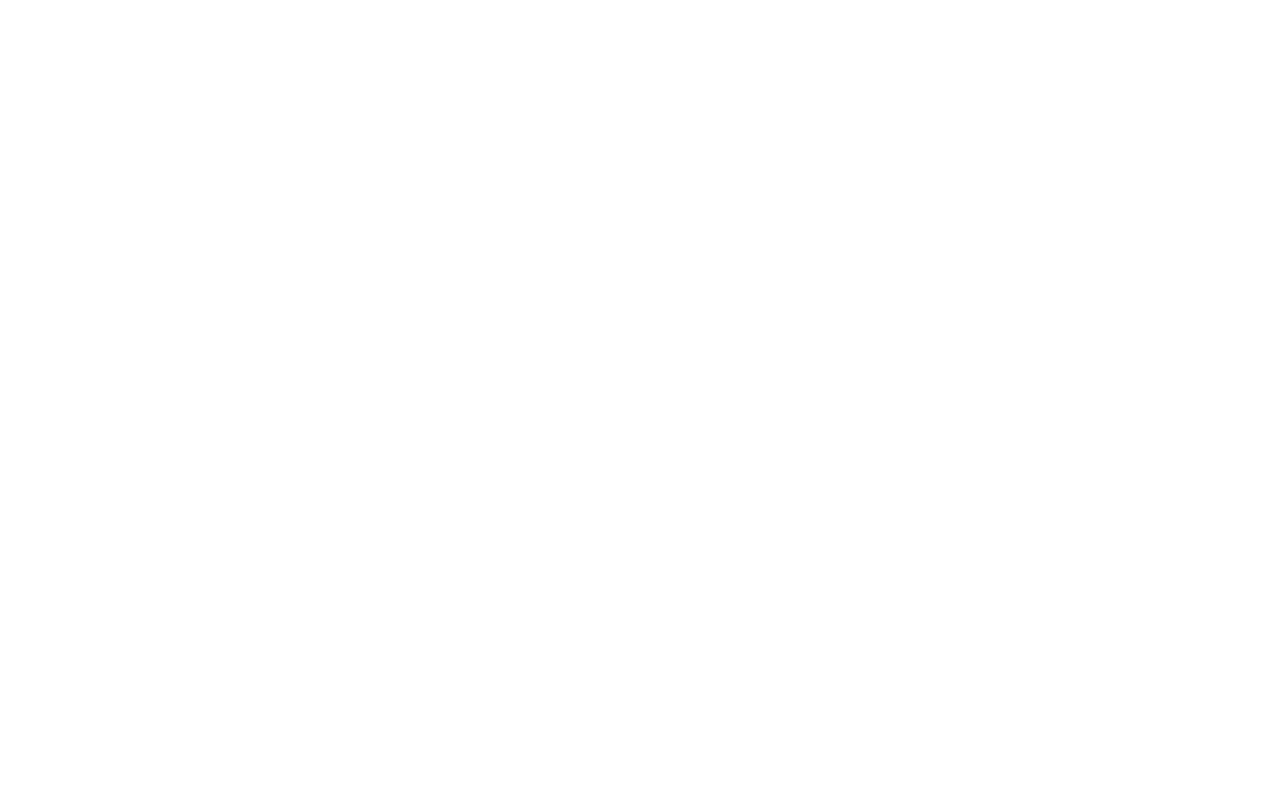
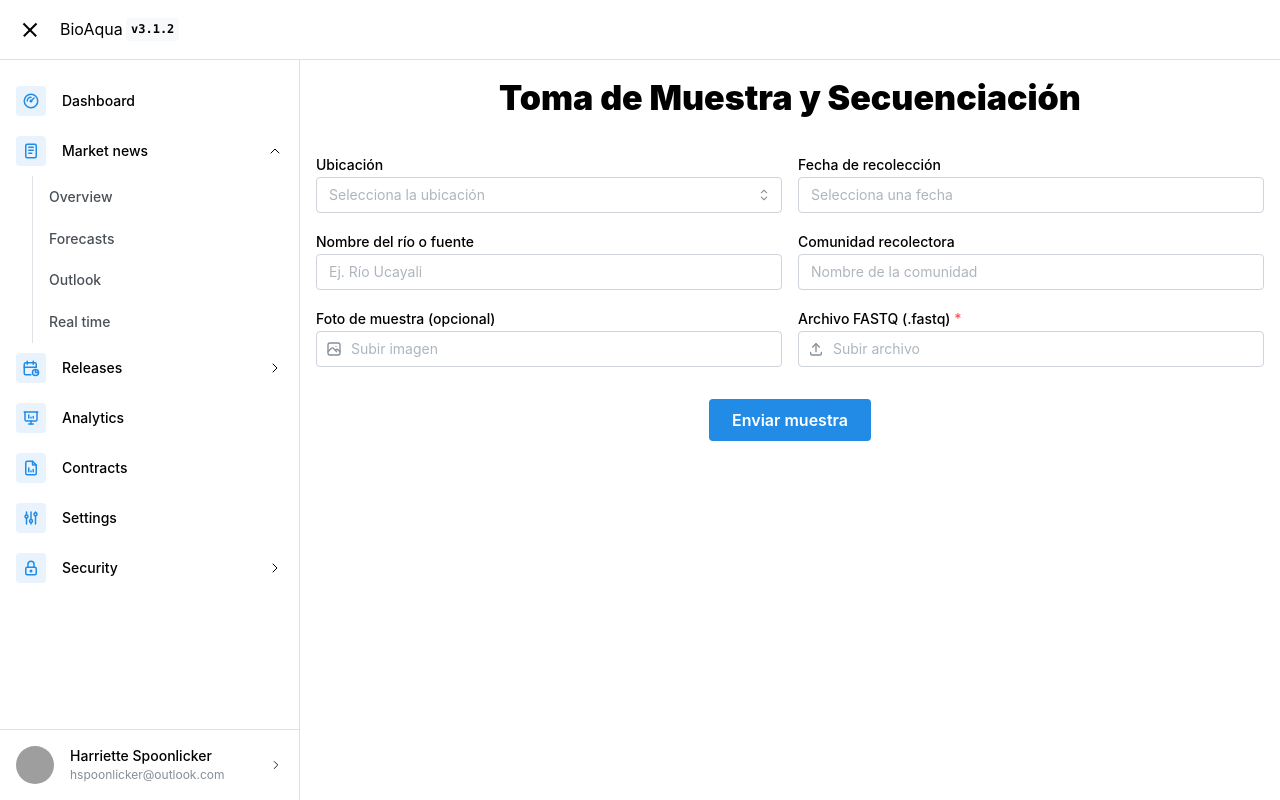
Before and after one commit to Julianqll/BioAqua, a React (Vite) app: page /dashboard/samples in a window 1280 px wide. Before the commit this address had no page. Built offline with nearby package versions, Linux system fonts and the light colour scheme; grey boxes are pictures that could not be loaded; the HTML template or start-up script is replaced by a standard one.

Commit message:
feat: samples page added

```diff
--- a/package.json
+++ b/package.json
@@ -11,9 +11,13 @@
   },
   "dependencies": {
     "@mantine/core": "^8.1.1",
+    "@mantine/dates": "^8.1.1",
+    "@mantine/dropzone": "^8.1.1",
+    "@mantine/form": "^8.1.1",
     "@mantine/hooks": "^8.1.1",
     "@mantine/notifications": "^8.1.1",
     "@tabler/icons-react": "^3.34.0",
+    "dayjs": "^1.11.13",
     "react": "^19.1.0",
     "react-dom": "^19.1.0",
     "react-router-dom": "^7.6.2"
--- a/src/App.tsx
+++ b/src/App.tsx
@@ -1,4 +1,5 @@
 import "@mantine/core/styles.css";
+import '@mantine/dates/styles.css';
 import '@mantine/notifications/styles.css';
 import { MantineProvider } from "@mantine/core";
 import { theme } from "./theme";
@@ -7,6 +8,7 @@
 import { HomePage } from "./pages/HomePage";
 import { LoginPage } from "./pages/LoginPage";
 import DashboardLayout from "./pages/DashboardLayout";
+import { SamplesPage } from "./pages/SamplesPage";
 
 function App() {
   return (
@@ -17,6 +19,7 @@
           <Route path="/" element={<HomePage/>}/>
           <Route path="/login" element={<LoginPage/>}/>
           <Route path="/dashboard" element={<DashboardLayout />}>
+            <Route path="samples" element={<SamplesPage />} />
           </Route>
         </Routes>
       </MantineProvider>
--- /dev/null
+++ b/src/components/SimpleForm/SimpleForm.tsx
@@ -0,0 +1,104 @@
+import {
+  Button,
+  Group,
+  SimpleGrid,
+  TextInput,
+  Title,
+  FileInput,
+  Select,
+} from '@mantine/core';
+import { DatePickerInput } from '@mantine/dates';
+import { useForm } from '@mantine/form';
+import { IconUpload, IconPhoto } from '@tabler/icons-react';
+
+export function SimpleForm() {
+  const form = useForm({
+    initialValues: {
+      location: '',
+      river: '',
+      community: '',
+      date: null,
+      photo: null,
+      fastqFile: null,
+    },
+
+    validate: {
+      location: (value) => (value ? null : 'Selecciona una ubicación'),
+      river: (value) =>
+        value.trim().length > 1 ? null : 'Nombre del río inválido',
+      community: (value) =>
+        value.trim().length > 1 ? null : 'Nombre de la comunidad inválido',
+      date: (value) => (value ? null : 'Selecciona una fecha'),
+      fastqFile: (value) => (value ? null : 'El archivo FASTQ es obligatorio'),
+    },
+  });
+
+  return (
+    <form onSubmit={form.onSubmit((values) => console.log(values))}>
+      <Title
+        order={2}
+        size="h1"
+        style={{ fontFamily: 'Outfit, var(--mantine-font-family)' }}
+        fw={900}
+        ta="center"
+      >
+        Toma de Muestra y Secuenciación
+      </Title>
+
+      <SimpleGrid cols={{ base: 1, sm: 2 }} mt="xl">
+        <Select
+          label="Ubicación"
+          placeholder="Selecciona la ubicación"
+          data={['Lima', 'Cusco', 'Loreto', 'Puno']}
+          {...form.getInputProps('location')}
+        />
+
+        <DatePickerInput
+        label="Fecha de recolección"
+        placeholder="Selecciona una fecha"
+        locale="es"
+        valueFormat="DD/MM/YYYY"
+        {...form.getInputProps('date')}
+        />
+
+      </SimpleGrid>
+
+      <SimpleGrid cols={{ base: 1, sm: 2 }} mt="md">
+        <TextInput
+          label="Nombre del río o fuente"
+          placeholder="Ej. Río Ucayali"
+          {...form.getInputProps('river')}
+        />
+        <TextInput
+          label="Comunidad recolectora"
+          placeholder="Nombre de la comunidad"
+          {...form.getInputProps('community')}
+        />
+      </SimpleGrid>
+
+      <SimpleGrid cols={{ base: 1, sm: 2 }} mt="md">
+        <FileInput
+          label="Foto de muestra (opcional)"
+          placeholder="Subir imagen"
+          leftSection={<IconPhoto size={16} />}
+          accept="image/*"
+          {...form.getInputProps('photo')}
+        />
+        <FileInput
+          label="Archivo FASTQ (.fastq)"
+          placeholder="Subir archivo"
+          leftSection={<IconUpload size={16} />}
+          accept=".fastq"
+          required
+          {...form.getInputProps('fastqFile')}
+        />
+      </SimpleGrid>
+
+      <Group justify="center" mt="xl">
+        <Button type="submit" size="md">
+          Enviar muestra
+        </Button>
+      </Group>
+    </form>
+  );
+}
--- /dev/null
+++ b/src/pages/SamplesPage.tsx
@@ -0,0 +1,5 @@
+import { SimpleForm } from "../components/SimpleForm/SimpleForm";
+
+export function SamplesPage() {
+    return <SimpleForm/>;
+}
```
Also changed, not shown: 2 other files (tests, documents, lock files or other folders).
